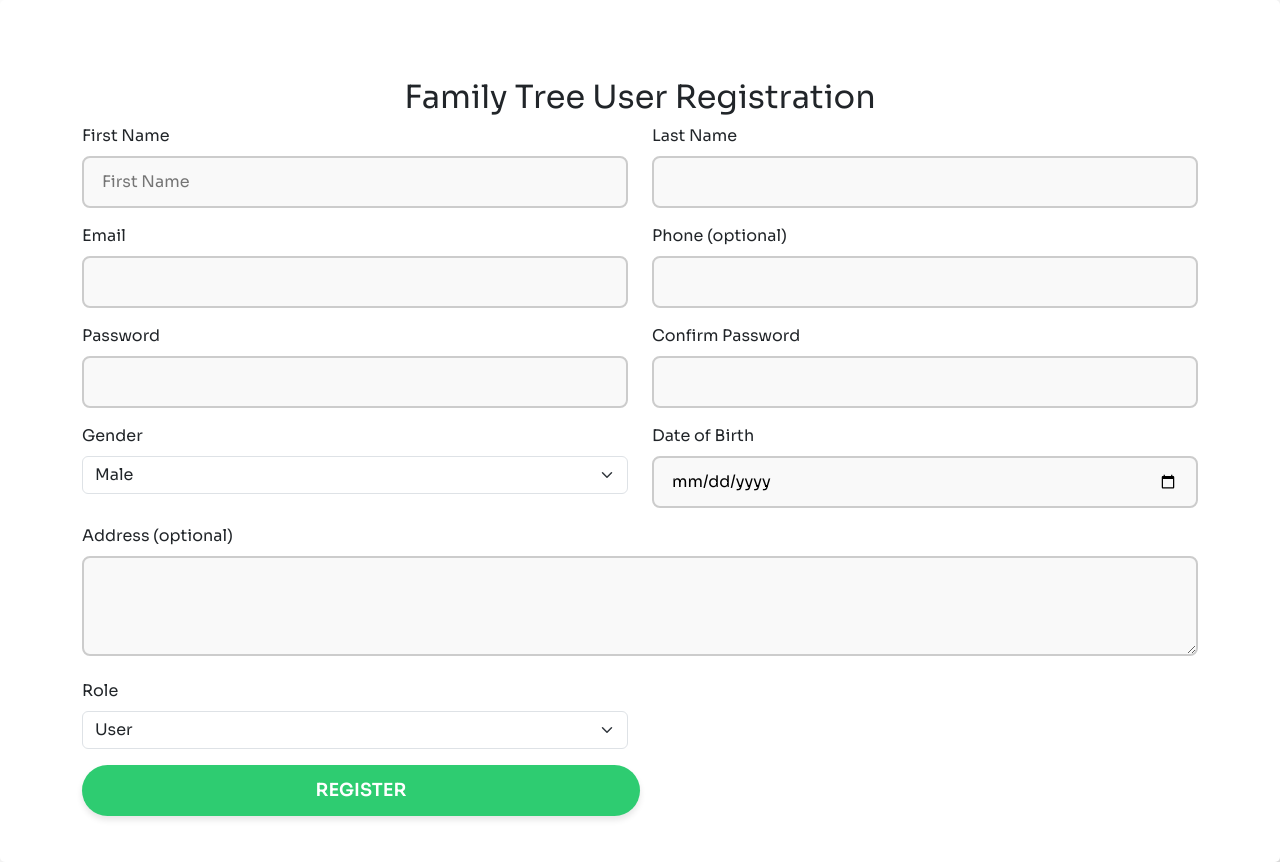
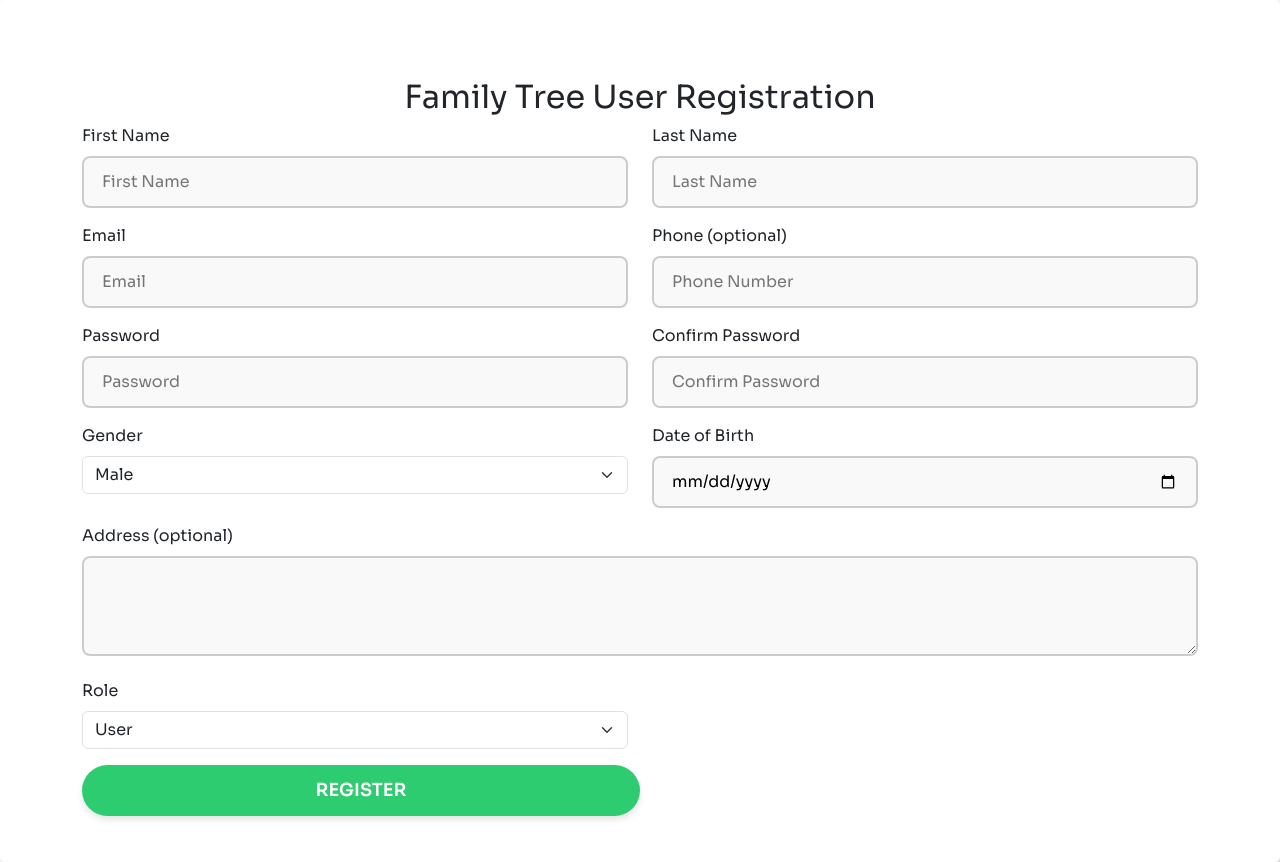
Before and after one commit to KabriAcid/ftms, a PHP site: page /resources/views/register.php in a window 1280 px wide. Run offline with PHP 8.4, Linux system fonts and the light colour scheme; data that the repository does not hold is empty.

Commit message:
place holder update

```diff
--- a/resources/views/register.php
+++ b/resources/views/register.php
@@ -159,29 +159,29 @@ if ($_SERVER["REQUEST_METHOD"] == "POST") {
                     </div>
                     <div class="col-md-6 mb-3">
                         <label for="last_name" class="form-label">Last Name</label>
-                        <input type="text" class="input-field" id="last_name" name="last_name" value="<?php echo $last_name; ?>" required>
+                        <input type="text" placeholder="Last Name" class="input-field" id="last_name" name="last_name" value="<?php echo $last_name; ?>" required>
                     </div>
                 </div>
 
                 <div class="row">
                     <div class="col-md-6 mb-3">
                         <label for="email" class="form-label">Email</label>
-                        <input type="email" class="input-field" id="email" name="email" value="<?php echo $email; ?>" required>
+                        <input type="email" placeholder="Email" class="input-field" id="email" name="email" value="<?php echo $email; ?>" required>
                     </div>
                     <div class="col-md-6 mb-3">
                         <label for="phone" class="form-label">Phone (optional)</label>
-                        <input type="tel" class="input-field" id="phone" name="phone" value="<?php echo $phone; ?>">
+                        <input type="tel" placeholder="Phone Number" class="input-field" id="phone" name="phone" value="<?php echo $phone; ?>">
                     </div>
                 </div>
 
                 <div class="row">
                     <div class="col-md-6 mb-3">
                         <label for="password" class="form-label">Password</label>
-                        <input type="password" class="input-field" id="password" name="password" required>
+                        <input type="password" placeholder="Password" class="input-field" id="password" name="password" required>
                     </div>
                     <div class="col-md-6 mb-3">
                         <label for="confirm_password" class="form-label">Confirm Password</label>
-                        <input type="password" class="input-field" id="confirm_password" name="confirm_password" required>
+                        <input type="password" placeholder="Confirm Password" class="input-field" id="confirm_password" name="confirm_password" required>
                     </div>
                 </div>
 
```
